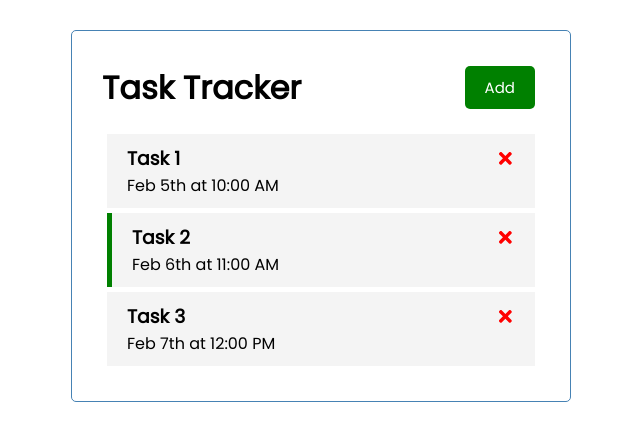
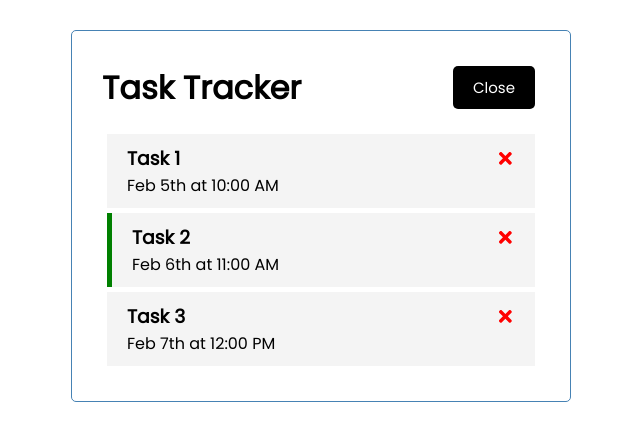
Before and after one commit to yuliethc/Tasks-app, a React (Create React App) app: page / in a window 1280 px wide. Shown: the top 440 px of the page, without its empty margins (319-959 px from the left). Built offline with nearby package versions, Linux system fonts and the light colour scheme.

Commit message:
Dinamic button

```diff
--- a/src/App.js
+++ b/src/App.js
@@ -4,7 +4,7 @@ import { useState } from "react";
 import AddTask from "./components/AddTask";
 
 function App() {
-  const[showAddTask, setShowAddTask] = useState(false);
+  const [showAddTask, setShowAddTask] = useState(false);
   const [tasks, setTasks] = useState([
     {
       id: 1,
@@ -36,21 +36,26 @@ function App() {
         reminder,
       },
     ]);
-  }
+  };
 
   const deleteTask = (id) => {
     setTasks(tasks.filter((task) => task.id !== id));
   };
   const toggleReminder = (id) => {
     setTasks(
-      tasks.map((task) => task.id === id ? { ...task, reminder: !task.reminder } : task)
+      tasks.map((task) =>
+        task.id === id ? { ...task, reminder: !task.reminder } : task
+      )
     );
-  }
+  };
 
   return (
     <div className="container">
-      <Header onAdd={()=>setShowAddTask(!showAddTask)}/>
-      {showAddTask && <AddTask addTask={addTask}/>}
+      <Header
+        onAdd={() => setShowAddTask(!showAddTask)}
+        showAddTask={showAddTask}
+      />
+      {showAddTask && <AddTask addTask={addTask} />}
       {tasks.length > 0 ? (
         <Tasks tasks={tasks} onDelete={deleteTask} onToggle={toggleReminder} />
       ) : (
--- a/src/components/Header.js
+++ b/src/components/Header.js
@@ -1,15 +1,13 @@
 import Button from "./Button";
 const Header = (props) => {
-   const onClick = () => {
-        props.onAdd();
-    }
+
     return (
         <header className="header">
             <h1>{props.title}</h1>
             <Button
-            color="green"
-            text="Add"
-            onClick={onClick}
+            color={props.showAddTask ? "green" : "black"}
+            text={props.showAddTask ? "Add" : "Close"}
+            onClick={props.onAdd}
             />
         </header>
     );
```
